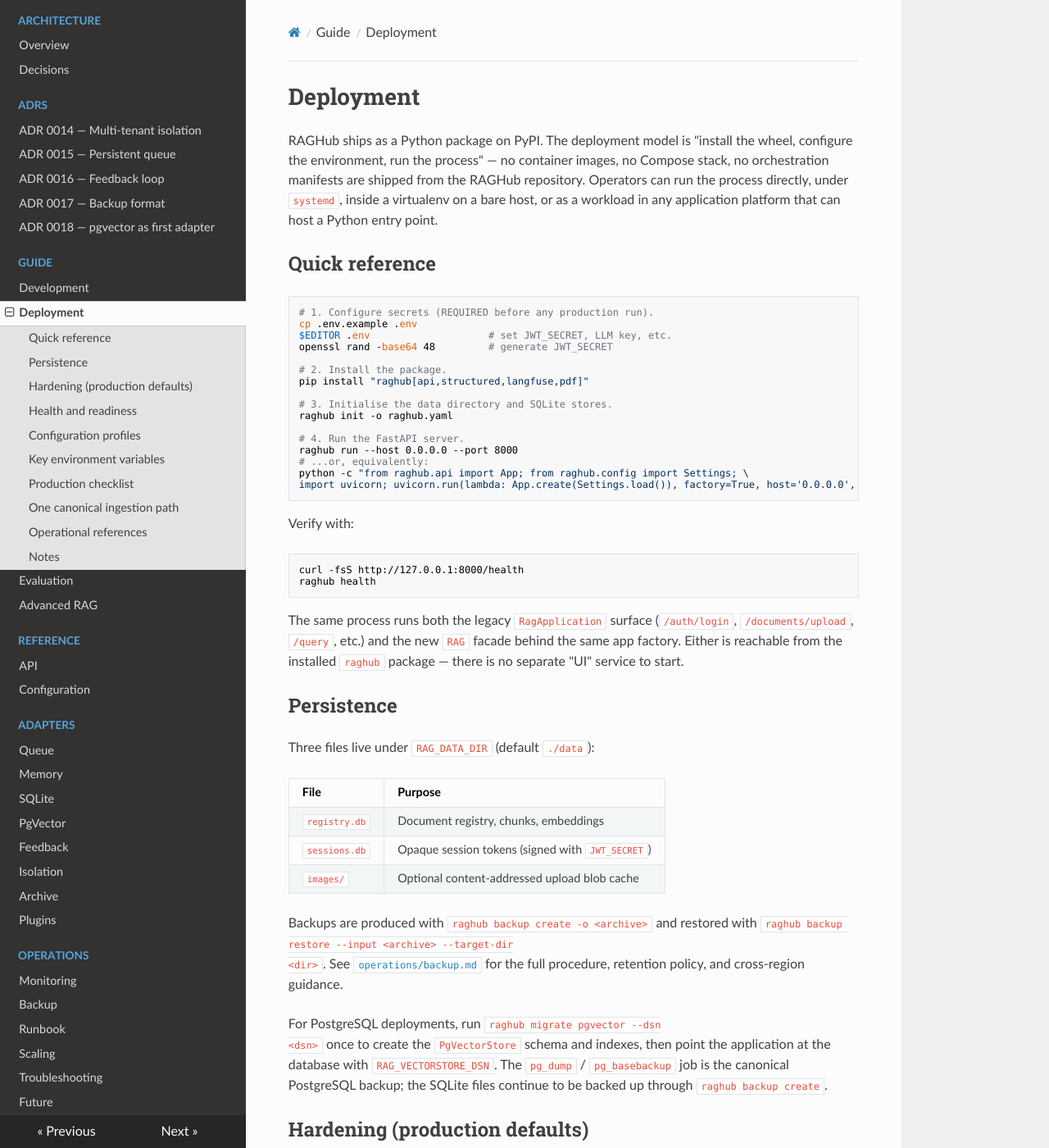
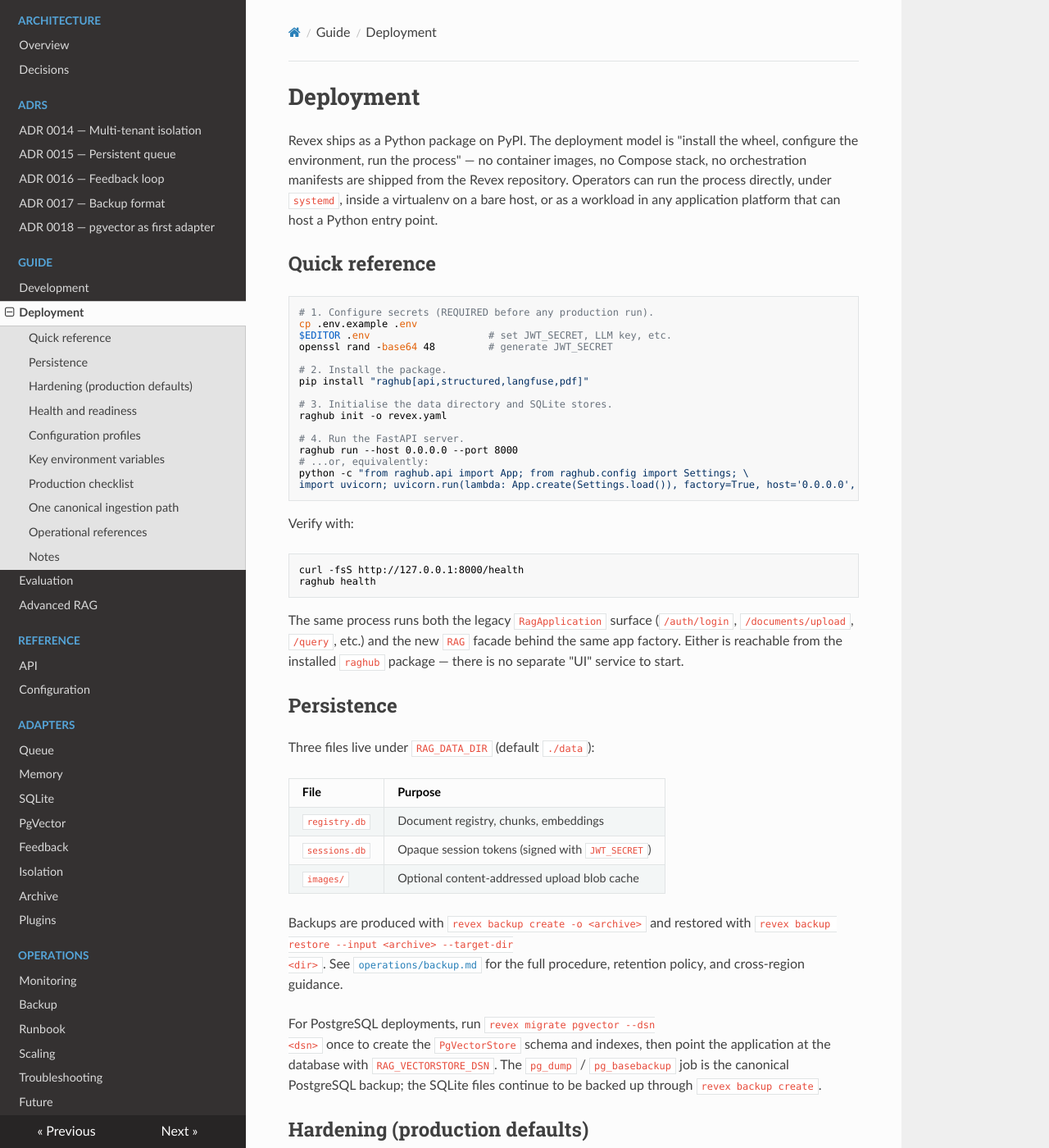
Before and after one commit to sachncs/raghub, an MkDocs documentation site: the page built from docs/guide/deployment.md, in a window 1280 px wide and 1400 px high. Shown: the whole window at 82% size. Built offline with MkDocs 1.6.1, drawn with Linux system fonts in a browser that asks for light colours; nearby versions of some CDN libraries; some of the changed text lies outside the part shown.

Commit message:
docs(rebrand): rename references in deployment.md

```diff
--- a/docs/guide/deployment.md
+++ b/docs/guide/deployment.md
@@ -1,9 +1,9 @@
 # Deployment
 
-RAGHub ships as a Python package on PyPI. The deployment model is
+Revex ships as a Python package on PyPI. The deployment model is
 "install the wheel, configure the environment, run the process" —
 no container images, no Compose stack, no orchestration manifests
-are shipped from the RAGHub repository. Operators can run the
+are shipped from the Revex repository. Operators can run the
 process directly, under `systemd`, inside a virtualenv on a bare
 host, or as a workload in any application platform that can host
 a Python entry point.
@@ -20,7 +20,7 @@
 pip install "raghub[api,structured,langfuse,pdf]"
 
 # 3. Initialise the data directory and SQLite stores.
-raghub init -o raghub.yaml
+raghub init -o revex.yaml
 
 # 4. Run the FastAPI server.
 raghub run --host 0.0.0.0 --port 8000
@@ -52,17 +52,17 @@
 | `sessions.db` | Opaque session tokens (signed with `JWT_SECRET`) |
 | `images/` | Optional content-addressed upload blob cache |
 
-Backups are produced with `raghub backup create -o <archive>` and
-restored with `raghub backup restore --input <archive> --target-dir
+Backups are produced with `revex backup create -o <archive>` and
+restored with `revex backup restore --input <archive> --target-dir
 <dir>`. See [`operations/backup.md`](../operations/backup.md) for
 the full procedure, retention policy, and cross-region guidance.
 
-For PostgreSQL deployments, run `raghub migrate pgvector --dsn
+For PostgreSQL deployments, run `revex migrate pgvector --dsn
 <dsn>` once to create the `PgVectorStore` schema and indexes, then
 point the application at the database with `RAG_VECTORSTORE_DSN`.
 The `pg_dump` / `pg_basebackup` job is the canonical PostgreSQL
 backup; the SQLite files continue to be backed up through
-`raghub backup create`.
+`revex backup create`.
 
 ## Hardening (production defaults)
 
@@ -86,7 +86,7 @@
 process supervision) is the responsibility of the surrounding
 platform — `systemd` unit hardening directives, Kubernetes
 `securityContext`, or whatever the operator's environment
-provides. RAGHub ships only a wheel, so the unit of isolation is
+provides. Revex ships only a wheel, so the unit of isolation is
 the install path and the surrounding process, not an image.
 
 ## Health and readiness
@@ -103,7 +103,7 @@
 
 ## Configuration profiles
 
-`RAGHub` reads `config/<profile>.yaml` (and the optional matching
+`Revex` reads `config/<profile>.yaml` (and the optional matching
 `.toml`) where `profile` comes from `RAG_PROFILE`. The shipped
 profiles:
 
@@ -160,7 +160,7 @@
   alongside `allow_credentials=True`.
 * Demo-user seeding is suppressed automatically in production
   (and whenever `CORS_ORIGINS` is the default `*`). Operators
-  must set `RAGHUB_USERS` or bootstrap accounts before the first
+  must set `REVEX_USERS` or bootstrap accounts before the first
   start.
 * `RAG_ALLOW_PASSWORDLESS=false` is set in `.env`.
 * `RAG_DATA_DIR` lives on durable storage with daily backups
@@ -182,7 +182,7 @@
 | Batch        | `POST /v1/documents/ingest/batch` | One failure does not abort the others |
 | Async        | `POST /v1/ingest/async` | Submits to the background pool, returns `{job_id}` |
 
-The CLI equivalents (`raghub ingest <path>`) wrap the HTTP
+The CLI equivalents (`revex ingest <path>`) wrap the HTTP
 surface. Anything that mutates the document registry must go
 through `RagApplication.upload_document` (the same entry point the
 API exposes).
@@ -196,7 +196,7 @@
   triage for failing services; covers health, logs, restarts, and
   the canonical reset path.
 - [`operations/backup.md`](../operations/backup.md) — `raghub
-  backup create` / `raghub backup restore`, retention, and
+  backup create` / `revex backup restore`, retention, and
   cross-region storage.
 - [`operations/monitoring.md`](../operations/monitoring.md) —
   Prometheus metrics, Langfuse spans, and structured logging on a
```
